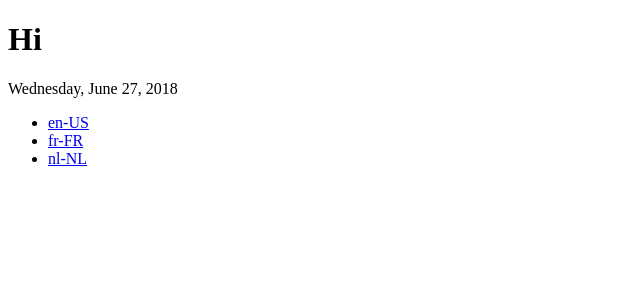
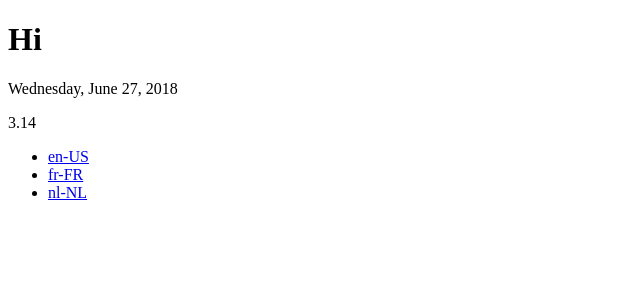
Before and after one commit to ErikNijland/i18n-test, an Angular app: page / in a window 1280 px wide. Shown: the top 300 px of the page, without its empty margins (0-640 px from the left). Built offline with nearby package versions, Linux system fonts and the light colour scheme.

Commit message:
feat(number): added formatted number example

```diff
--- a/src/app/app.component.html
+++ b/src/app/app.component.html
@@ -1,6 +1,7 @@
 <h1>{{ greeting }}</h1>
 
-{{ currentDate | date : 'fullDate' }}
+<p>{{ currentDate | date : 'fullDate' }}</p>
+<p>{{ pi | number : '1.2-2'}}</p>
 
 <nav>
   <ul>
--- a/src/app/app.component.ts
+++ b/src/app/app.component.ts
@@ -10,9 +10,11 @@ export class AppComponent implements OnInit {
   constructor(private translateService: TranslateService) {}
 
   currentDate = new Date();
+  pi = Math.PI;
   greeting: string;
 
   ngOnInit() {
+    console.log(this.pi);
     this.greeting = this.translateService.sayHi();
   }
 }
```
